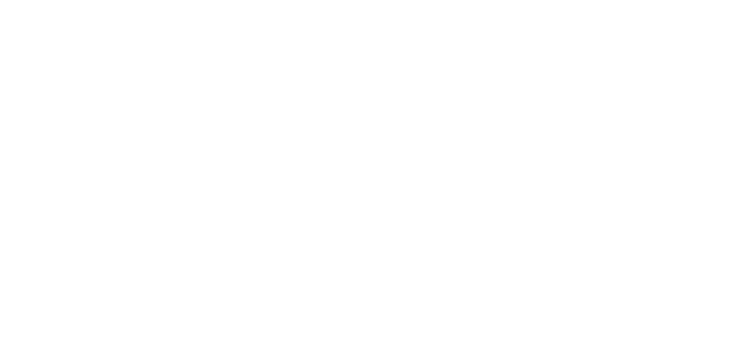
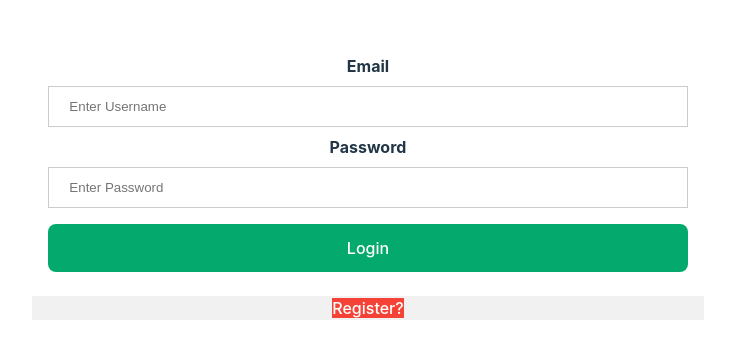
Before and after one commit to Malcolm-G/task-lister, a React (Vite) app: page /login in a window 1280 px wide. Before the commit this address had no page. Shown: the part 233-592 px from the top of the page, without its empty margins (272-1007 px from the left). Built offline with nearby package versions, Linux system fonts and the light colour scheme.

Commit message:
add login component

```diff
--- a/src/components/App.jsx
+++ b/src/components/App.jsx
@@ -3,6 +3,7 @@
 import reactLogo from '../assets/react.svg'
 import viteLogo from '/vite.svg'
 import '../stylesheets/App.css';
+import Login from './login/Login';
 
 function App() {
   const [count, setCount] = useState(0)
@@ -10,7 +11,10 @@
   return (
     <div className="App">
       <Routes>
-
+        <Route
+          path="/login"
+          element={<Login />}
+        />
       </Routes>
     </div>
   )
--- /dev/null
+++ b/src/components/login/Login.jsx
@@ -0,0 +1,63 @@
+import React,{ useContext, useState } from "react";
+import { Link, useNavigate } from "react-router-dom";
+import '../../stylesheets/Login.css';
+// import image from "../../images/download.png"
+// import { BsPersonCircle } from 'react-icons/bs';
+import { UserContext } from "../UserDataProvider";
+// import image from "../../random-acts-kindness-day.png";
+
+function Login({users,setIsLoggedIn,setCurrentUser}){
+
+    const [username,setUsername] = useState("");
+    const [password,setPassword] = useState("");
+    const [email,setEmail] = useState("");
+    const navigate = useNavigate();
+    const [user,setUser,API] = useContext(UserContext)
+
+    // const input = {email:email, password:password}
+
+    function loginClicked(e){
+        e.preventDefault()
+        setUser(user=>user = {username:username})
+        localStorage.setItem('user', JSON.stringify(user))
+        navigate('/')
+    }
+
+    return(
+        <form
+        className="log-form"
+        onSubmit={(e)=>loginClicked(e)}
+         method="#">
+            <div className="log-imgcontainer">
+                {/* <img src={image} alt="Avatar" className="log-avatar"/> */}
+                {/* <BsPersonCircle size={140} /> */}
+            </div>
+
+            <div className="container login-container bg-body-tertiary">
+                <label htmlFor="username"><b>Email</b></label>
+                <input
+                onChange={(e)=>setUsername(e.target.value)}
+                value={username}
+                type="text" placeholder="Enter Username" name="email" required/>
+
+                <label htmlFor="psw"><b>Password</b></label>
+                <input
+                onChange={(e)=>setPassword(e.target.value)}
+                value={password}
+                type="password" placeholder="Enter Password" name="psw" required/>
+
+                <button type="submit">Login</button>
+                {/* <label>
+                <input type="checkbox" checked="" name="remember"/> Remember me
+                </label> */}
+            </div>
+
+            <div className="container  d-flex" style={{backgroundColor:"#f1f1f1"}}>
+                <Link type="login-button" className="btn log-cancelbtn mx-auto" to="/signup" >Register?</Link>
+                {/* <span className="psw">Forgot <a href="#">password?</a></span> */}
+            </div>
+        </form>
+    )
+}
+
+export default Login;
--- /dev/null
+++ b/src/stylesheets/Login.css
@@ -0,0 +1,71 @@
+
+  /* Full-width inputs */
+  .log-form input[type=text], input[type=password] {
+    width: 100%;
+    padding: 12px 20px;
+    margin: 8px 0;
+    display: inline-block;
+    border: 1px solid #ccc;
+    box-sizing: border-box;
+  }
+
+  /* Set a style for all buttons */
+  .log-form button {
+    background-color: #04AA6D;
+    color: white;
+    padding: 14px 20px;
+    margin: 8px 0;
+    border: none;
+    cursor: pointer;
+    width: 100%;
+  }
+
+  .log-form [type=login-button]{
+    color: white;
+  }
+
+  /* Add a hover effect for buttons */
+  .log-form button:hover {
+    opacity: 0.8;
+  }
+
+  /* Extra style for the cancel button (red) */
+  .log-cancelbtn {
+    /* width: auto; */
+    /* padding: 10px 18px; */
+    background-color: #f44336;
+  }
+
+  /* Center the avatar image inside this container */
+  .log-imgcontainer {
+    text-align: center;
+    margin: 24px 0 12px 0;
+  }
+
+  /* Avatar image */
+  img.log-avatar {
+    width: 15%;
+    border-radius: 50%;
+  }
+
+  /* Add padding to containers */
+  .login-container {
+    padding: 16px;
+  }
+
+  /* The "Forgot password" text */
+  span.psw {
+    float: right;
+    padding-top: 16px;
+  }
+
+  /* Change styles for span and cancel button on extra small screens */
+  @media screen and (max-width: 300px) {
+    span.psw {
+      display: block;
+      float: none;
+    }
+    .log-cancelbtn {
+      width: 100%;
+    }
+  }
```
